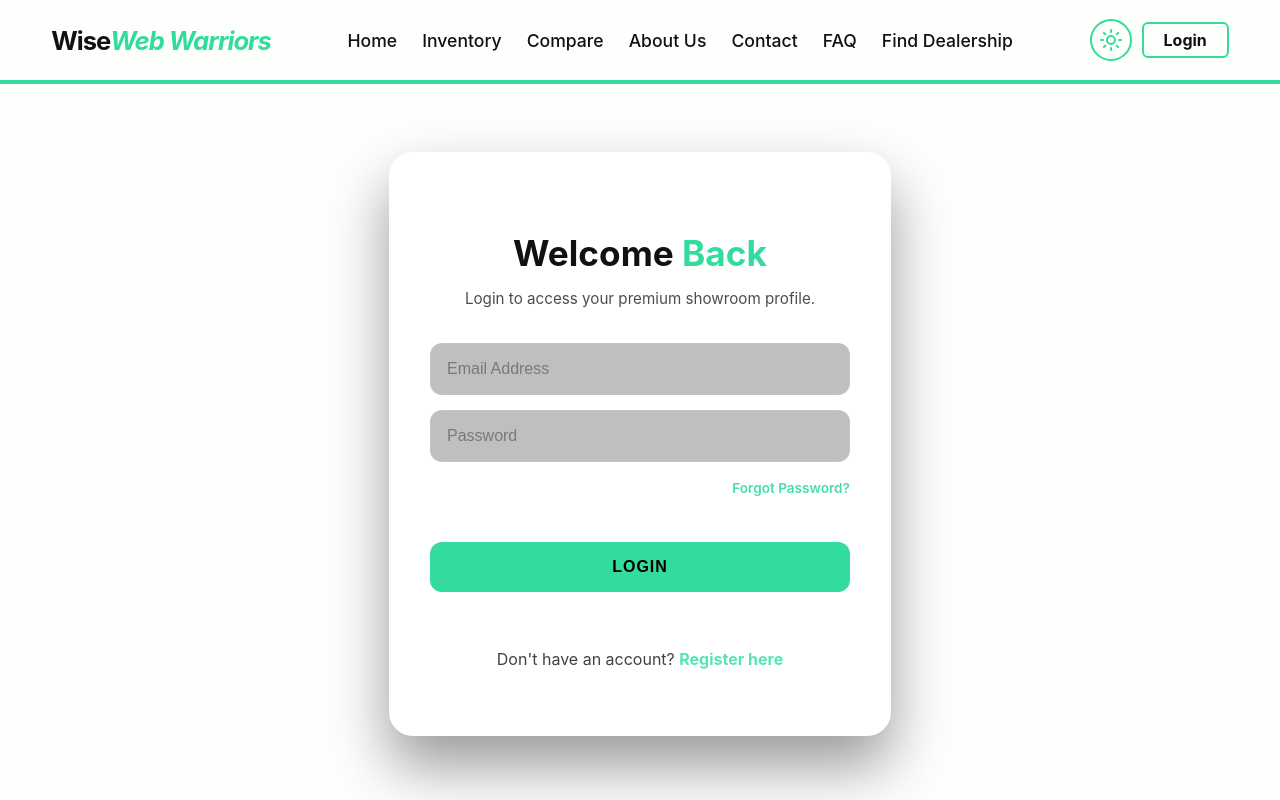
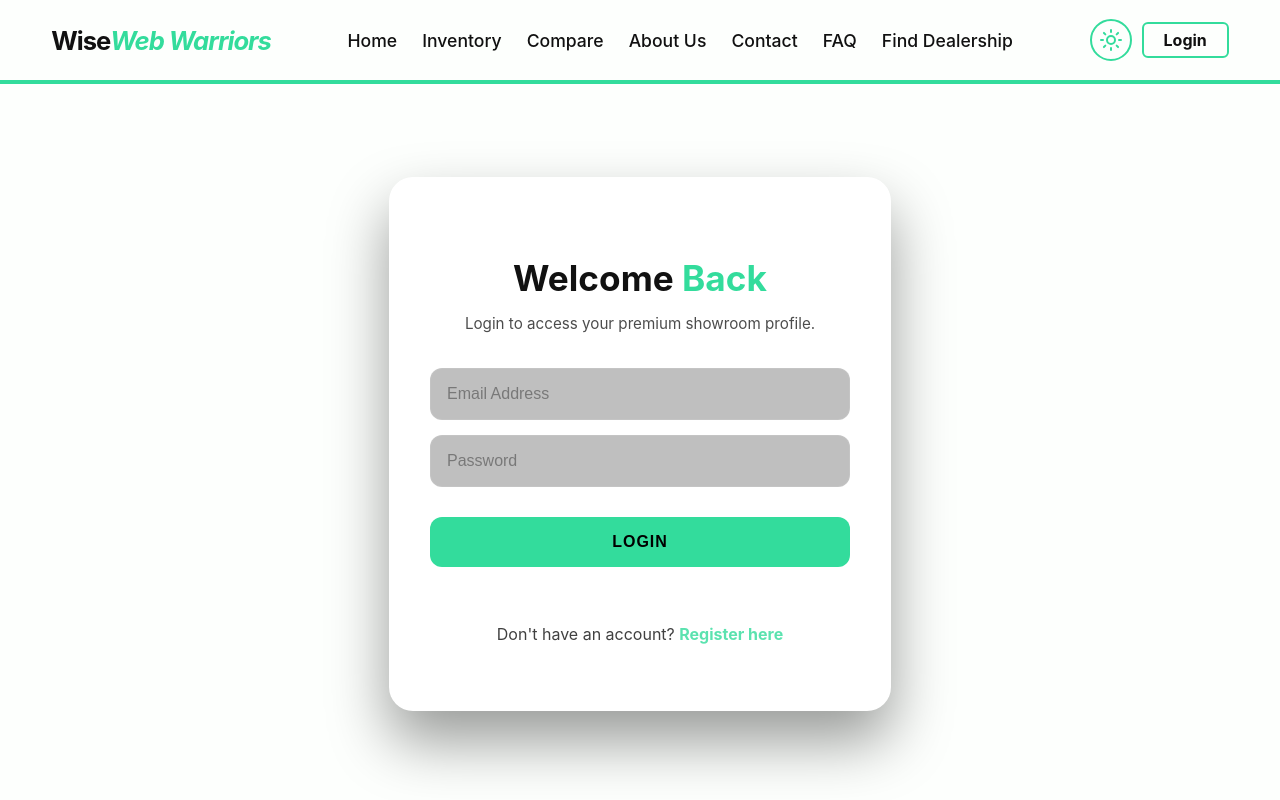
Before and after one commit to techo-anant/wise-web-warrior, a React (Create React App) app in the folder frontend/: page /login in a window 1280 px wide. Shown: the top 800 px of the page. Built offline with nearby package versions, Linux system fonts and the light colour scheme.

Commit message:
removed temporarily the feature for FORGOT PASSWORD

```diff
--- a/frontend/src/pages/auth/Login.jsx
+++ b/frontend/src/pages/auth/Login.jsx
@@ -63,7 +63,7 @@ const Login = ({ setUser }) => {
             required
           />
 
-          <div className="forgot-pw-container" style={{ textAlign: 'right', marginBottom: '15px' }}>
+          {/* <div className="forgot-pw-container" style={{ textAlign: 'right', marginBottom: '15px' }}>
             <Link to="/forgot-password" style={{
               fontSize: '0.85rem',
               color: 'var(--accent-color)',
@@ -73,7 +73,7 @@ const Login = ({ setUser }) => {
             }}>
               Forgot Password?
             </Link>
-          </div>
+          </div> --------------------------------------- temporarily removed the FORGOT PASSWORD feature ---------------------------------------*/}
 
           <button type="submit" className="auth-btn" disabled={loading}>
             {loading ? 'Logging in...' : 'Login'}
```
